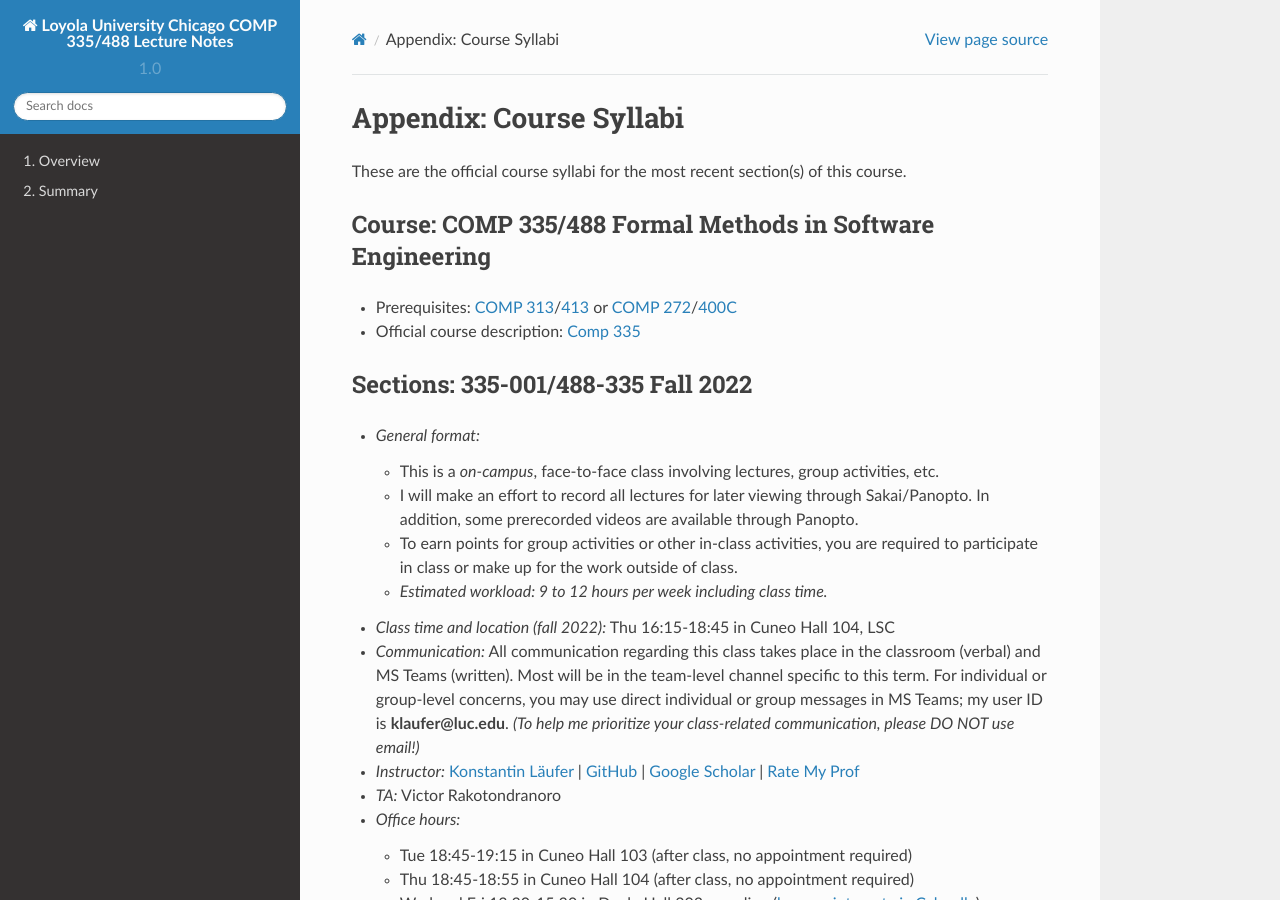
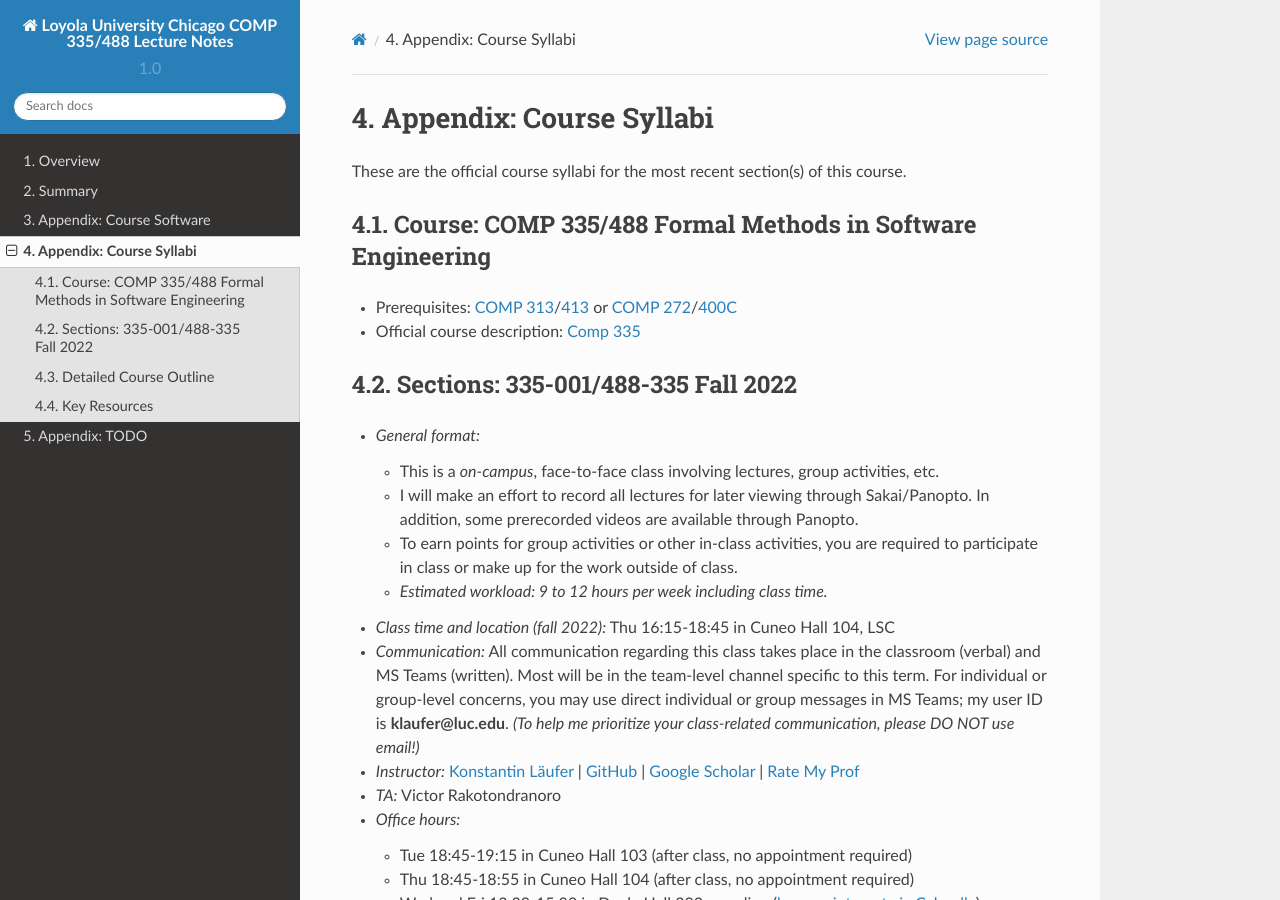
Before and after one commit to lucformalmethodscourse/lucformalmethodscourse.github.io, a Sphinx documentation site: the page built from source/syllabus.rst, in a window 1280 px wide and 900 px high. Built offline with Sphinx 7.4.7 and the Read the Docs theme 2.0.0, drawn with Linux system fonts in a browser that asks for light colours.

Commit message:
added missing sections to index
Signed-off-by: Konstantin Läufer <laufer@cs.luc.edu>

```diff
--- a/source/index.rst
+++ b/source/index.rst
@@ -35,6 +35,10 @@
    overview
    summary
 
+   software
+   syllabus
+   todo
+
 .. Indices and tables
 .. ==================
 
```
